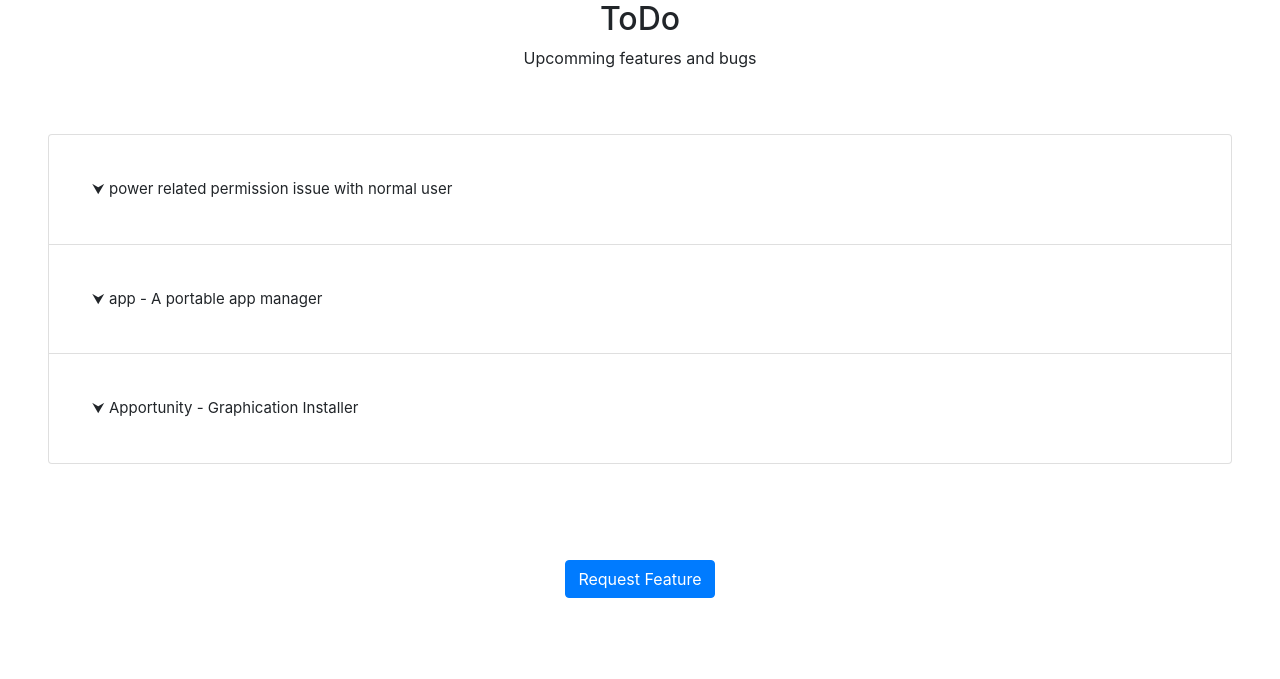
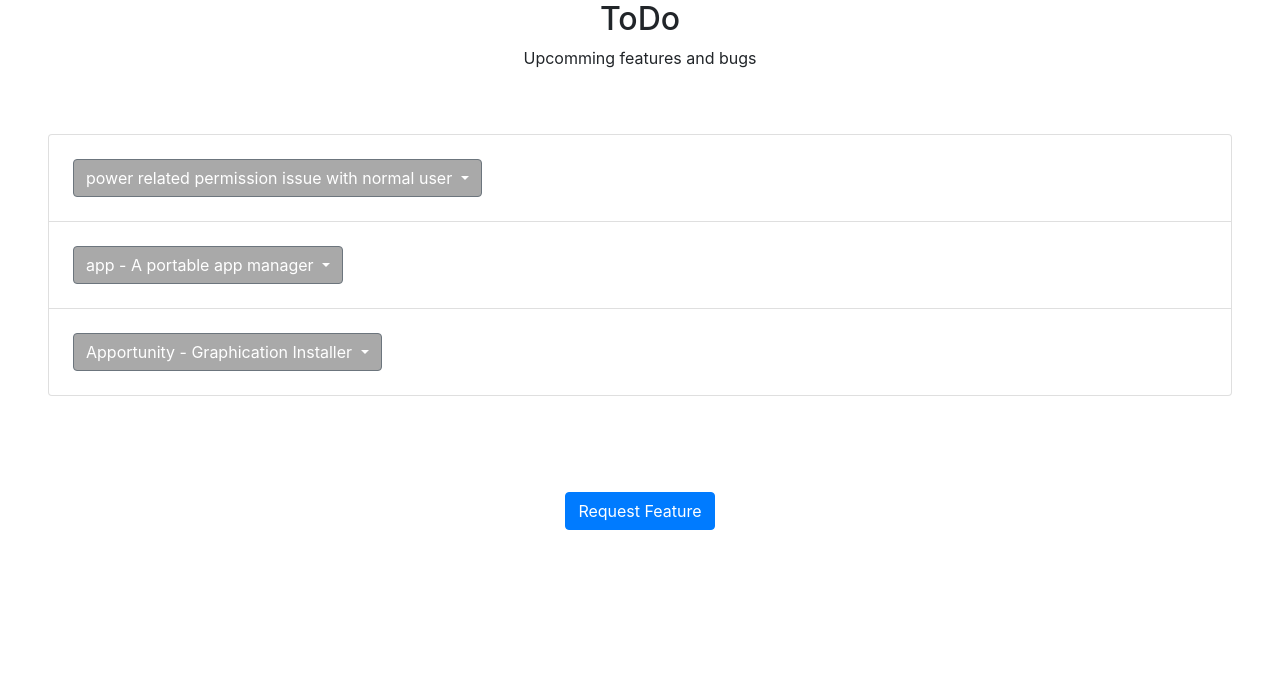
Before and after one commit to saraswat000/webserver, a Flask app: page /todo in a window 1280 px wide. Shown: the part 72-751 px from the top of the page. Run offline with Flask 2, Linux system fonts and the light colour scheme; some libraries are stand-ins or nearby versions.

Commit message:
First Commit

```diff
--- a/templates/todo.html
+++ b/templates/todo.html
@@ -1,13 +1,9 @@
 {% extends 'base.html' %} {% block container %}
 <style>
-    .collapsible {
-        padding: 18px;
-        width:fit-content;
-        font-size: 15px;
+    .dropdown-toggle {
+       background-color: darkgrey;
     }
-    .collapsible:before {
-        content: "⮟";
-    }
+
 
     .content {
         padding: 0 18px;
@@ -26,7 +22,7 @@
 
 <ul class="list-group">{% for tsk in ToDo %}
     <li class="p-4 list-group-item">
-    <button type="button" class="collapsible btn btn-default btn-sm">
+    <button type="button" class="btn btn-secondary dropdown-toggle">
          {{tsk['msg']}}
     </button>
     <div class="content">
@@ -64,7 +60,7 @@
     </a>
 </div>
 <script>
-        var coll = document.getElementsByClassName("collapsible");
+        var coll = document.getElementsByClassName("dropdown-toggle");
         var i;
 
         for (i = 0; i < coll.length; i++) {
```
